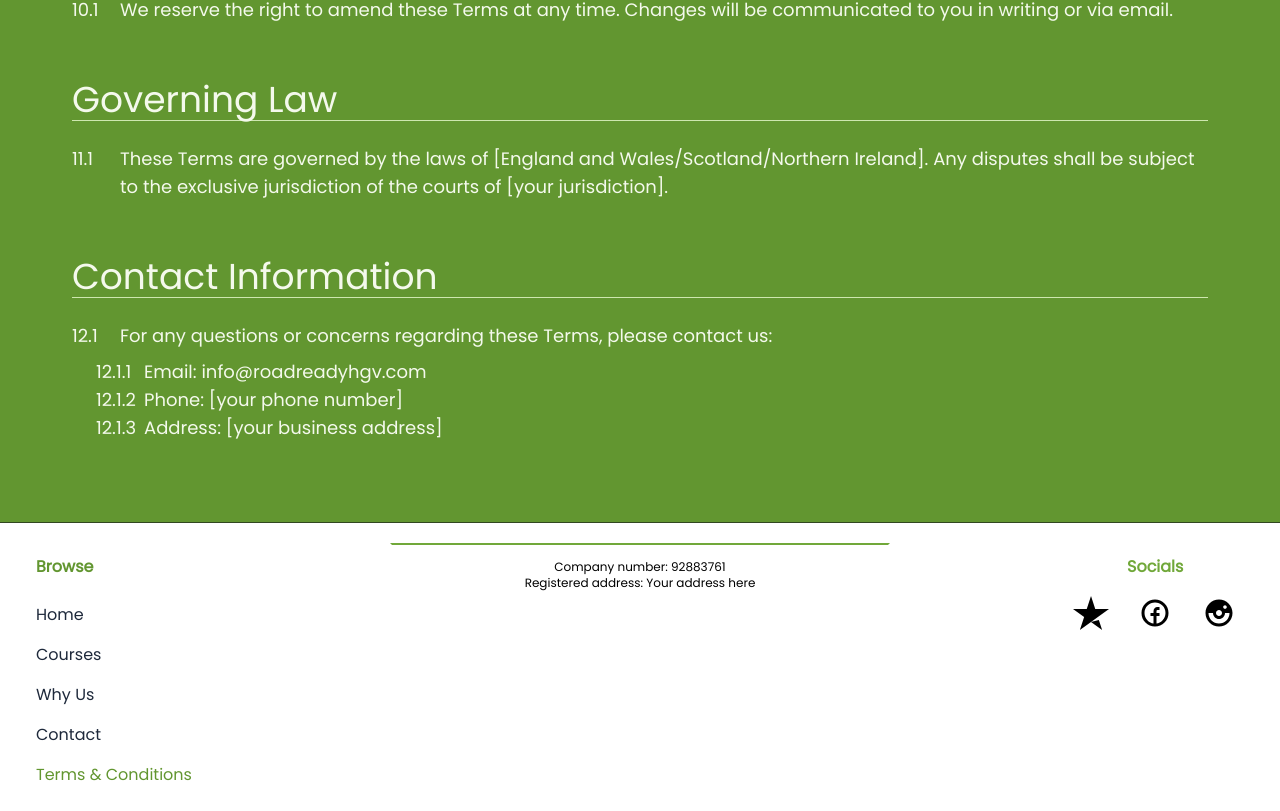
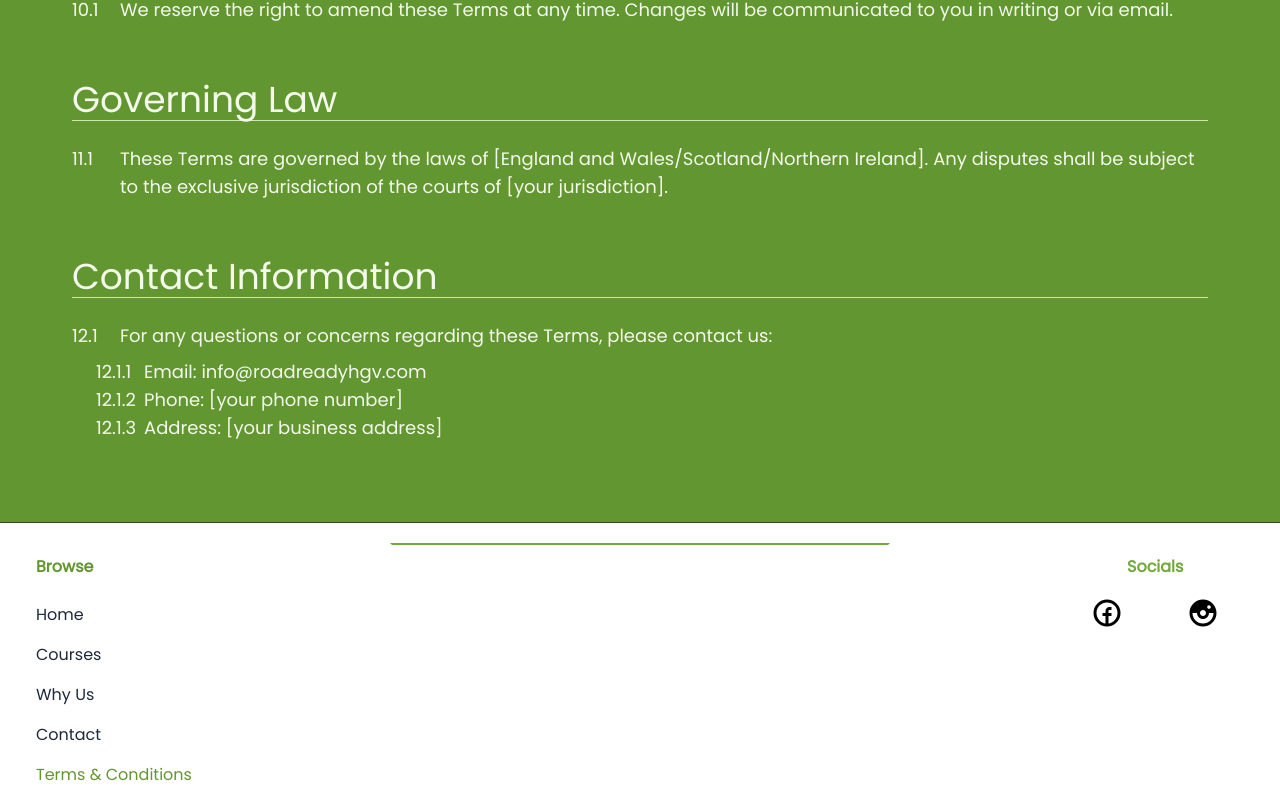
Before and after one commit to BobbyK1996/one-stop-hgv, a Next.js app: page /termsconditions in a window 1280 px wide. Shown: the part 2820-3631 px from the top of the page. Built offline with nearby package versions, Linux system fonts and the light colour scheme.

Commit message:
changed socials to fit the client needs

```diff
--- a/app/_components/CompaniesHouse.js
+++ b/app/_components/CompaniesHouse.js
@@ -11,8 +11,8 @@ function CompaniesHouse({
     <div
       className={`mx-auto flex w-full flex-col items-center text-center text-xs before:w-8/12 before:min-w-10 before:-translate-y-3 before:border-2 before:border-transparent before:border-t-primary-500 before:content-[''] ${customCSS}`}
     >
-      <span>Company number: {companyNumber}</span>
-      <span>Registered address: {registeredAddress}</span>
+      {/* <span>Company number: {companyNumber}</span>
+      <span>Registered address: {registeredAddress}</span> */}
     </div>
   );
 }
--- a/app/_components/Socials.js
+++ b/app/_components/Socials.js
@@ -1,6 +1,6 @@
 function Socials({ socials }) {
   return (
-    <div className='mx-auto grid max-w-48 grid-cols-1 grid-rows-3 text-4xl sm:grid-cols-3 md:grid-rows-1 md:gap-y-2 lg:grid-cols-3'>
+    <div className='mx-auto grid max-w-48 grid-cols-1 grid-rows-2 text-4xl sm:grid-cols-2 md:grid-rows-1 md:gap-y-2 lg:grid-cols-2'>
       {socials.map((social, index) => (
         <a
           key={index}
--- a/app/_lib/data.js
+++ b/app/_lib/data.js
@@ -127,11 +127,11 @@ export const LOCATION_DETAILS = {
 };
 
 export const SOCIALS_DATA = [
-  {
-    logo: <SiTrustpilot />,
-    href: 'https://www.google.co.uk/',
-    newTab: true,
-  },
+  // {
+  //   logo: <SiTrustpilot />,
+  //   href: 'https://www.google.co.uk/',
+  //   newTab: true,
+  // },
   {
     logo: <TiSocialFacebookCircular />,
     href: 'https://www.google.co.uk/',
```
